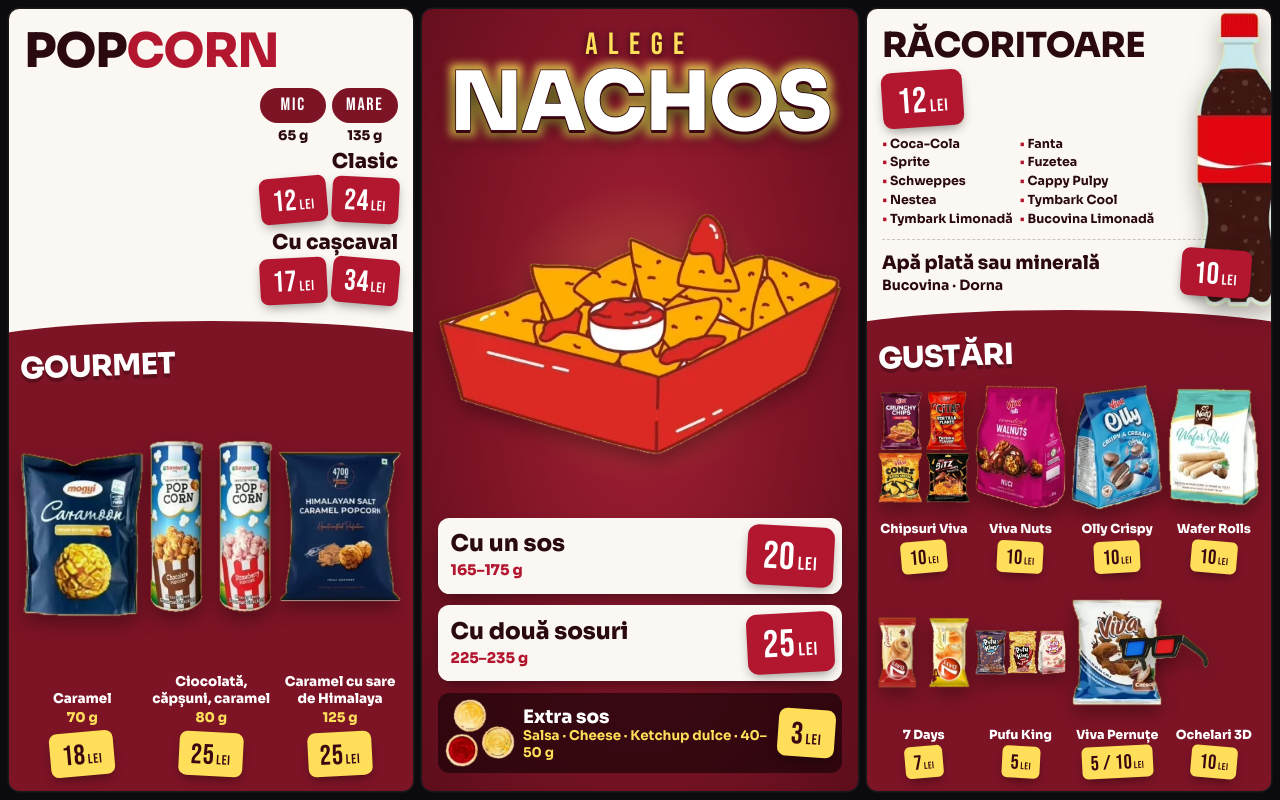
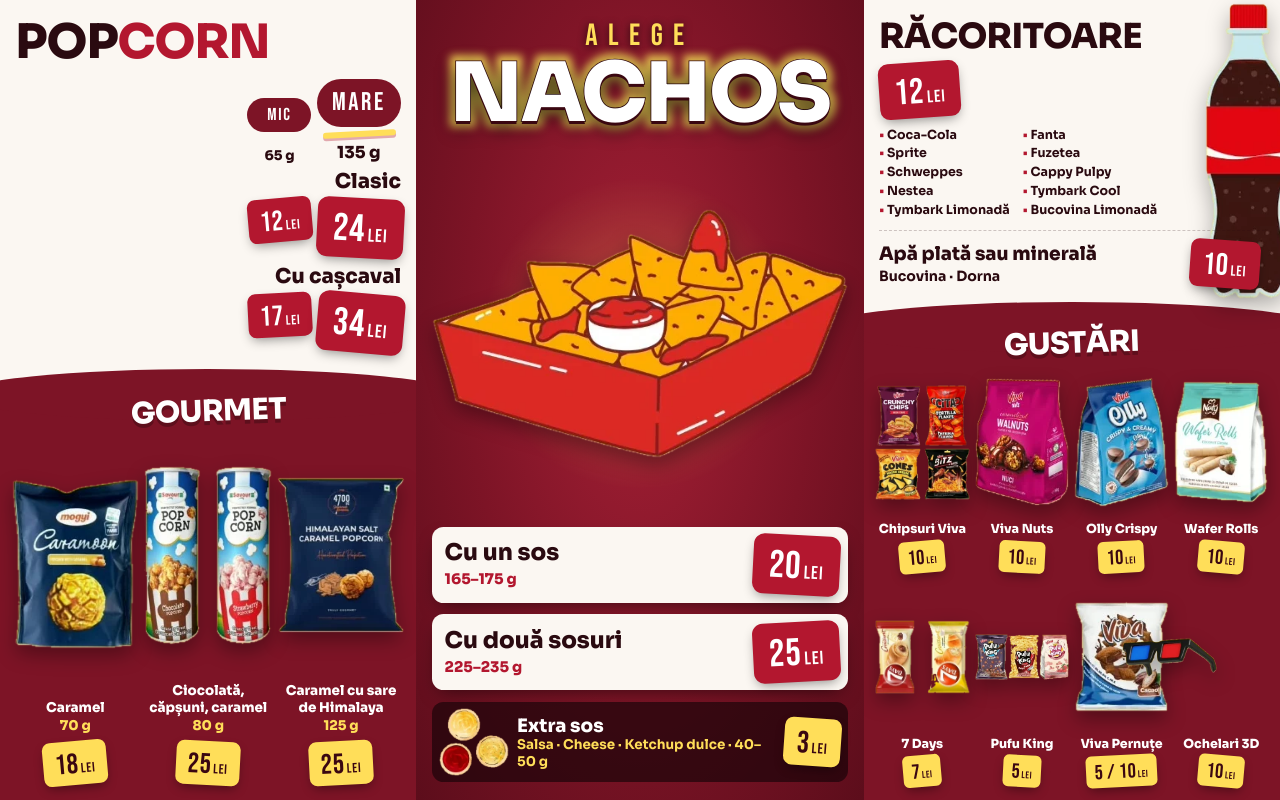
Before and after one commit to calateodor/Cinema-Slatina, a Next.js app in the folder cinema-slatina/: page /afisaj/bar in a window 1280 px wide. Built offline with nearby package versions, Linux system fonts and the light colour scheme.

Commit message:
Meniul barului: coloana MARE mai mare si subliniata, GOURMET si GUSTARI centrate, panourile lipite
Co-Authored-By: Claude Opus 5.5 <noreply@anthropic.com>

```diff
--- a/cinema-slatina/src/app/globals.css
+++ b/cinema-slatina/src/app/globals.css
@@ -972,12 +972,11 @@
   .bar-root {
     background: #0b0b0d;
   }
+  /* cele trei „ecrane” lipite unul de altul */
   .bar-panel {
     position: relative;
     overflow: hidden;
-    border-radius: 0.8vw;
     background: #7d1426;
-    box-shadow: 0 0 0 0.12vw rgba(255, 255, 255, 0.06);
   }
   .bar-hero {
     background:
@@ -1044,6 +1043,17 @@
     height: 100%;
     object-fit: contain;
     filter: drop-shadow(0 1vh 1.2vh rgba(0, 0, 0, 0.35));
+  }
+  /* sublinierea coloanei MARE: o tușă galbenă, ușor înclinată */
+  .bar-underline {
+    display: block;
+    height: 0.75vh;
+    margin: 0.5vh auto 0;
+    width: 86%;
+    border-radius: 999px;
+    background: #ffde59;
+    transform: rotate(-3deg);
+    box-shadow: 0 0.3vh 0 rgba(179, 23, 47, 0.35);
   }
   .bar-red {
     color: #b3172f;
--- a/cinema-slatina/src/components/display/bar-board.tsx
+++ b/cinema-slatina/src/components/display/bar-board.tsx
@@ -13,7 +13,7 @@ import { BarKeepAlive } from "@/components/display/bar-keep-alive";
  */
 export function BarBoard({ variant = "ilustrat" }: { variant?: BarVariant }) {
   return (
-    <div className="bar-root flex h-full w-full gap-[0.7vw] p-[0.7vw]">
+    <div className="bar-root flex h-full w-full">
       <PopcornPanel variant={variant} />
       <NachosPanel variant={variant} />
       <DrinksPanel variant={variant} />
@@ -67,24 +67,35 @@ function PopcornPanel({ variant }: { variant: BarVariant }) {
             <img src="/bar/foto/popcorn.webp" alt="" className="bar-popcorn" />
           ) : null}
           <div className="min-w-0 flex-1">
-            <div className="flex justify-end gap-[0.4vw]">
-              {POPCORN.sizes.map((s) => (
-                <div key={s.label} className="w-[5.2vw] text-center">
-                  <span className="bar-badge ticket block rounded-full py-[0.5vh] text-[1.4vw] tracking-[0.1em]">{s.label}</span>
-                  <span className="bar-ink mt-[0.3vh] block text-[1.05vw] font-extrabold">{s.grams}</span>
-                </div>
-              ))}
+            <div className="flex items-end justify-end gap-[0.4vw]">
+              {POPCORN.sizes.map((s, k) => {
+                const big = k === POPCORN.sizes.length - 1;
+                return (
+                  <div key={s.label} className={`relative text-center ${big ? "w-[6.6vw]" : "w-[5vw]"}`}>
+                    <span
+                      className={`bar-badge ticket block rounded-full tracking-[0.1em] ${big ? "py-[0.6vh] text-[2vw]" : "py-[0.5vh] text-[1.35vw]"}`}
+                    >
+                      {s.label}
+                    </span>
+                    {big ? <span className="bar-underline" aria-hidden="true" /> : <span className="block h-[1.25vh]" aria-hidden="true" />}
+                    <span className={`bar-ink mt-[0.5vh] block font-extrabold ${big ? "text-[1.3vw]" : "text-[1.05vw]"}`}>{s.grams}</span>
+                  </div>
+                );
+              })}
             </div>
             <ul className="mt-[0.6vh] flex flex-col gap-[1vh]">
               {POPCORN.rows.map((r, i) => (
                 <li key={r.name}>
                   <span className="bar-ink block text-right text-[1.6vw] font-extrabold leading-none">{r.name}</span>
                   <span className="mt-[0.8vh] flex justify-end gap-[0.4vw]">
-                    {r.prices.map((p, j) => (
-                      <span key={p} className="w-[5.2vw] text-center">
-                        <Sticker value={String(p)} tone="red" size="text-[2.3vw]" tilt={tiltOf(i * 2 + j)} />
-                      </span>
-                    ))}
+                    {r.prices.map((p, j) => {
+                      const big = j === r.prices.length - 1;
+                      return (
+                        <span key={p} className={`text-center ${big ? "w-[6.6vw]" : "w-[5vw]"}`}>
+                          <Sticker value={String(p)} tone="red" size={big ? "text-[3vw]" : "text-[2.2vw]"} tilt={tiltOf(i * 2 + j)} />
+                        </span>
+                      );
+                    })}
                   </span>
                 </li>
               ))}
@@ -94,7 +105,7 @@ function PopcornPanel({ variant }: { variant: BarVariant }) {
       </div>
 
       <div className="relative flex min-h-0 flex-1 flex-col px-[0.9vw] pb-[1.8vh] pt-[0.2vh]">
-        <h3 className="bar-title bar-tilt-title text-[2.3vw] leading-none text-white">GOURMET</h3>
+        <h3 className="bar-title bar-tilt-title self-center text-[2.3vw] leading-none text-white">GOURMET</h3>
         <ul className="mt-[0.8vh] grid min-h-0 flex-1 grid-cols-3 gap-[0.4vw]">
           {POPCORN.gourmet.map((g, i) => (
             <li key={g.name} className="flex min-h-0 flex-col items-center text-center">
@@ -211,7 +222,7 @@ function DrinksPanel({ variant }: { variant: BarVariant }) {
       </div>
 
       <div className="relative flex min-h-0 flex-1 flex-col px-[0.9vw] pb-[1.6vh] pt-[0.2vh]">
-        <h3 className="bar-title bar-tilt-title text-[2.3vw] leading-none text-white">GUSTĂRI</h3>
+        <h3 className="bar-title bar-tilt-title self-center text-[2.3vw] leading-none text-white">GUSTĂRI</h3>
         <ul className="mt-[0.8vh] grid min-h-0 flex-1 grid-cols-4 grid-rows-2 gap-x-[0.4vw] gap-y-[0.8vh]">
           {SNACKS.map((s, i) => (
             <li key={s.name} className={`flex min-h-0 flex-col items-center text-center ${s.image === "ochelari" ? "relative z-10" : ""}`}>
```
